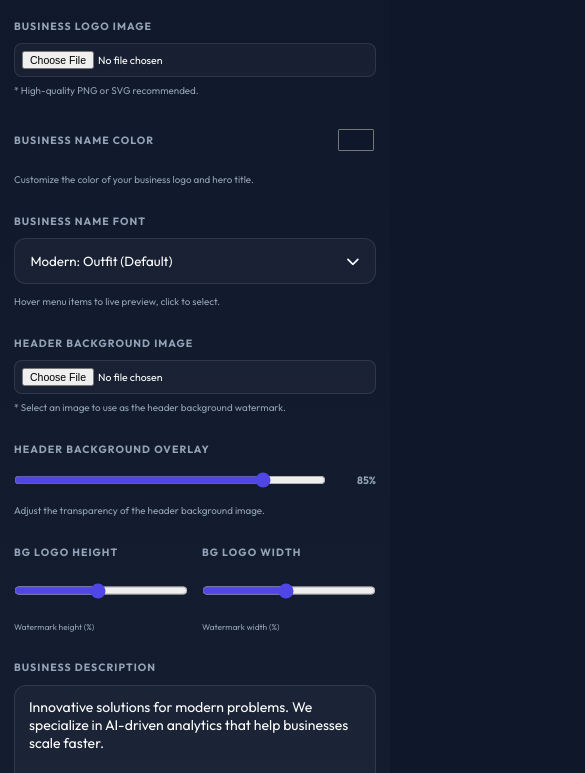
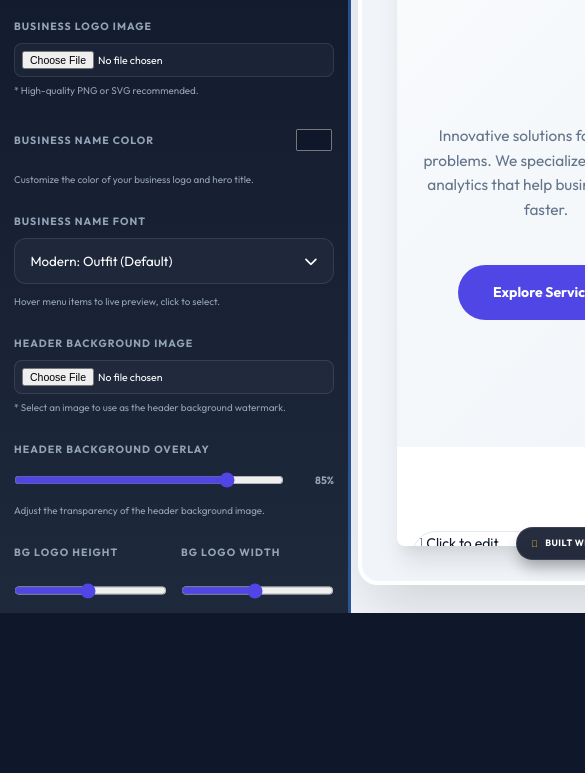
Before and after one commit to libertyfather01-byte/business-website-generator, a website: page app.html in a window 390 px wide. Shown: the part 231-1004 px from the top of the page, 585 px wide, since content can reach past the window. After the commit the page ends 844 px from the top, so only its background shows below. Drawn offline with nearby package versions, Linux system fonts and the light colour scheme; a web font is replaced by a local one.

Commit message:
Implement horizontal swipe split-screen for mobile view

```diff
--- a/css/style.css
+++ b/css/style.css
@@ -40,8 +40,12 @@ body {
 
 @media (max-width: 768px) {
   body {
-    flex-direction: column;
-    overflow-y: auto;
+    flex-direction: row;
+    overflow-x: auto;
+    overflow-y: hidden;
+    scroll-snap-type: x mandatory;
+    scroll-behavior: smooth;
+    -webkit-overflow-scrolling: touch;
   }
   html {
     font-size: 14px; /* Slightly smaller text on mobile */
@@ -78,11 +82,14 @@ body {
 
 @media (max-width: 768px) {
   .editor-panel {
-    width: 100%;
-    height: auto;
-    border-right: none;
-    border-bottom: 1px solid var(--glass-border);
+    width: 90vw;
+    min-width: 320px;
+    height: 100vh;
+    border-right: 3px solid rgba(59, 130, 246, 0.5); /* Clear divider */
+    border-bottom: none;
     padding: 1.5rem 1rem;
+    flex-shrink: 0;
+    scroll-snap-align: start;
   }
 }
 
@@ -396,23 +403,30 @@ body {
 
 @media (max-width: 1024px) {
   body {
-    flex-direction: column;
-    overflow-y: auto;
-    height: auto;
+    flex-direction: row;
+    overflow-x: auto;
+    overflow-y: hidden;
+    scroll-snap-type: x mandatory;
+    scroll-behavior: smooth;
+    -webkit-overflow-scrolling: touch;
+    height: 100vh;
   }
   .preview-viewport {
     padding: 5rem 0.5rem 2rem 0.5rem;
-    height: auto;
-    min-height: 100vh;
-    overflow: visible;
+    height: 100vh;
+    min-width: 100vw;
+    width: 100vw;
+    flex-shrink: 0;
+    scroll-snap-align: start;
+    overflow: hidden;
   }
   #preview-content {
-    height: auto;
-    overflow-y: visible;
+    height: 100%;
+    overflow-y: auto !important;
   }
   .preview-frame {
-    height: auto;
-    overflow: visible;
+    height: 100%;
+    overflow: hidden;
     padding: 0.5rem;
     border-width: 2px;
     border-radius: 12px;
@@ -421,6 +435,8 @@ body {
     width: 90%;
     flex-wrap: wrap;
     border-radius: 20px;
+    position: fixed; /* Keep controls accessible */
+    z-index: 100;
   }
 }
 
```
